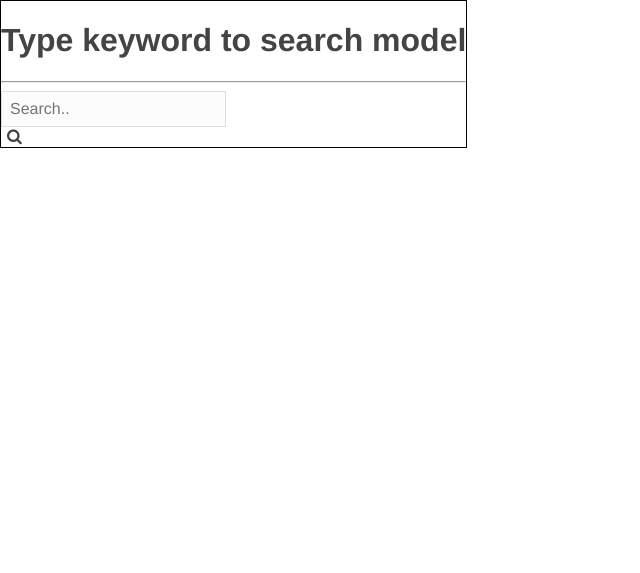
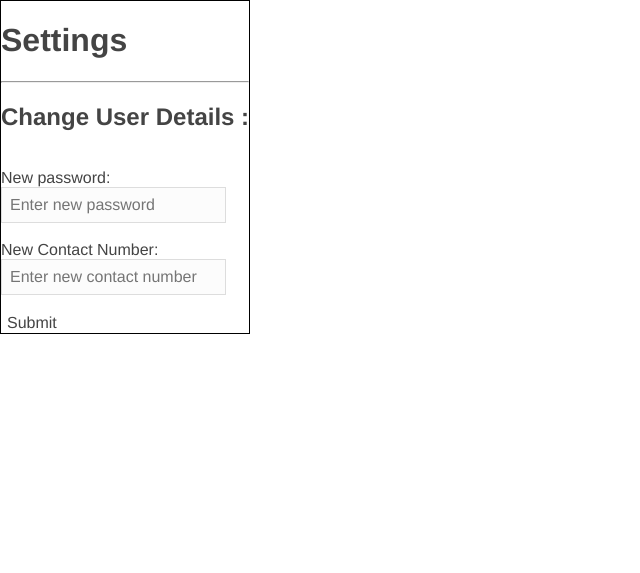
Before and after one commit to mospy26/Database-Application-Programming, a Flask app: template templates/settings.html in a window 1280 px wide. Shown: the part 80-653 px from the top of the page, without its empty margins (0-640 px from the left). Run offline with Flask 2, Linux system fonts and the light colour scheme; the template is opened without the code that fills it, so the values that code supplies are empty; parts of the project's set-up code (start-up, migrations or seed data) failed here and were passed over.

Commit message:
Update settings.html

```diff
--- a/templates/settings.html
+++ b/templates/settings.html
@@ -1,16 +1,17 @@
 {% include 'top.html' %}
 <div class="wrapper">
-    <form method=post>
 
 
-        <h1>Type keyword to search model </h1>
-        <hr>
 
-            <input type="text" placeholder="Search..">
-              <button type="submit"><i class="fa fa-search"></i>
-                        </button>
-</form>
+        <h1>Settings </h1><hr>
+          <h2>Change User Details :</h2><br>
+            <form>
+                New password:<br>
+                <input type="text" name="password" placeholder="Enter new password" /><br><br>
+                New Contact Number:<br>
+                <input type="text" name="contact information" placeholder="Enter new contact number"/><br><br>
+
+                <button type="submit" name="edit">Submit</button>
+            </form>
 </div>
-
-
 {% include 'bottom.html'%}
```
